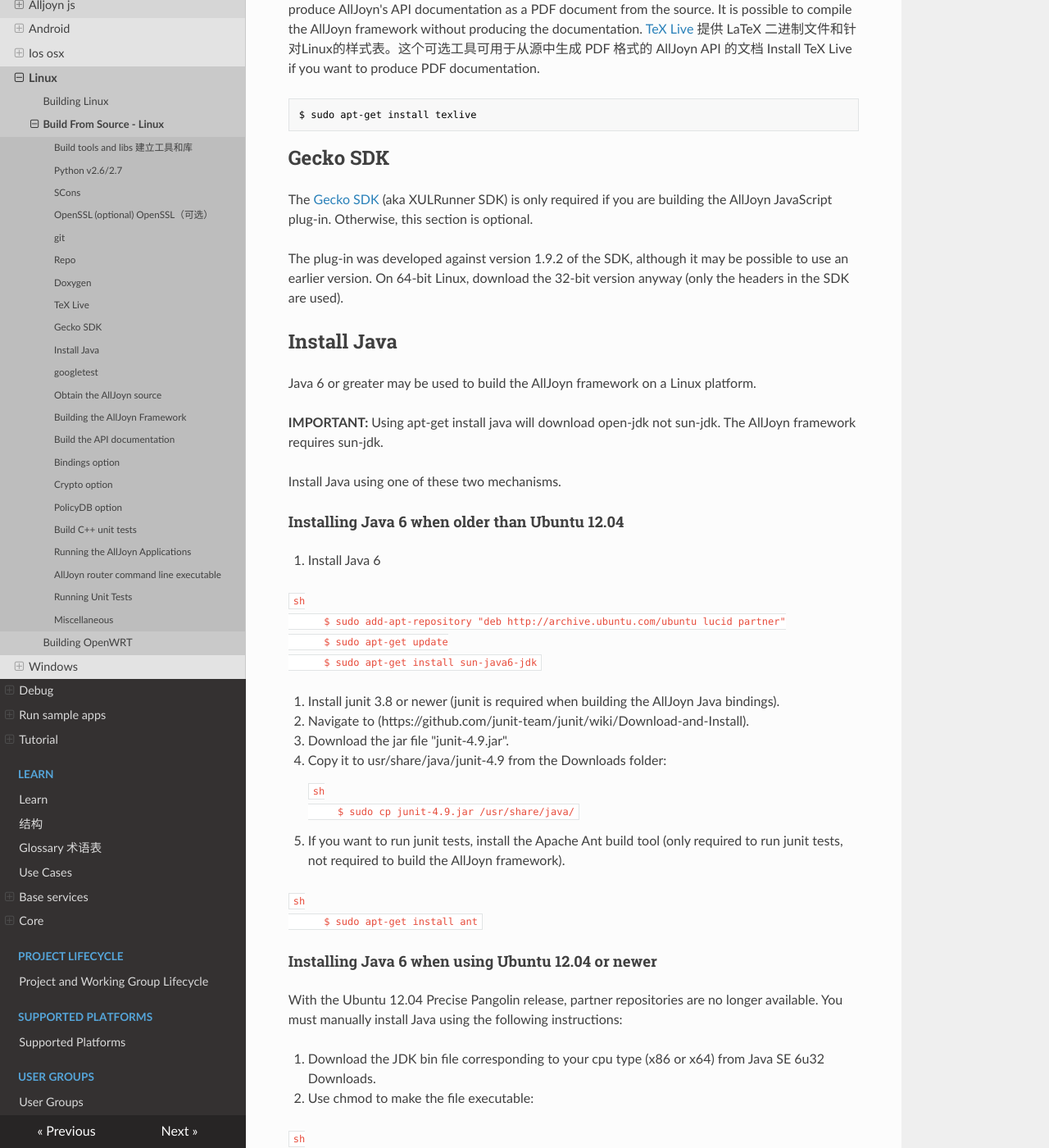
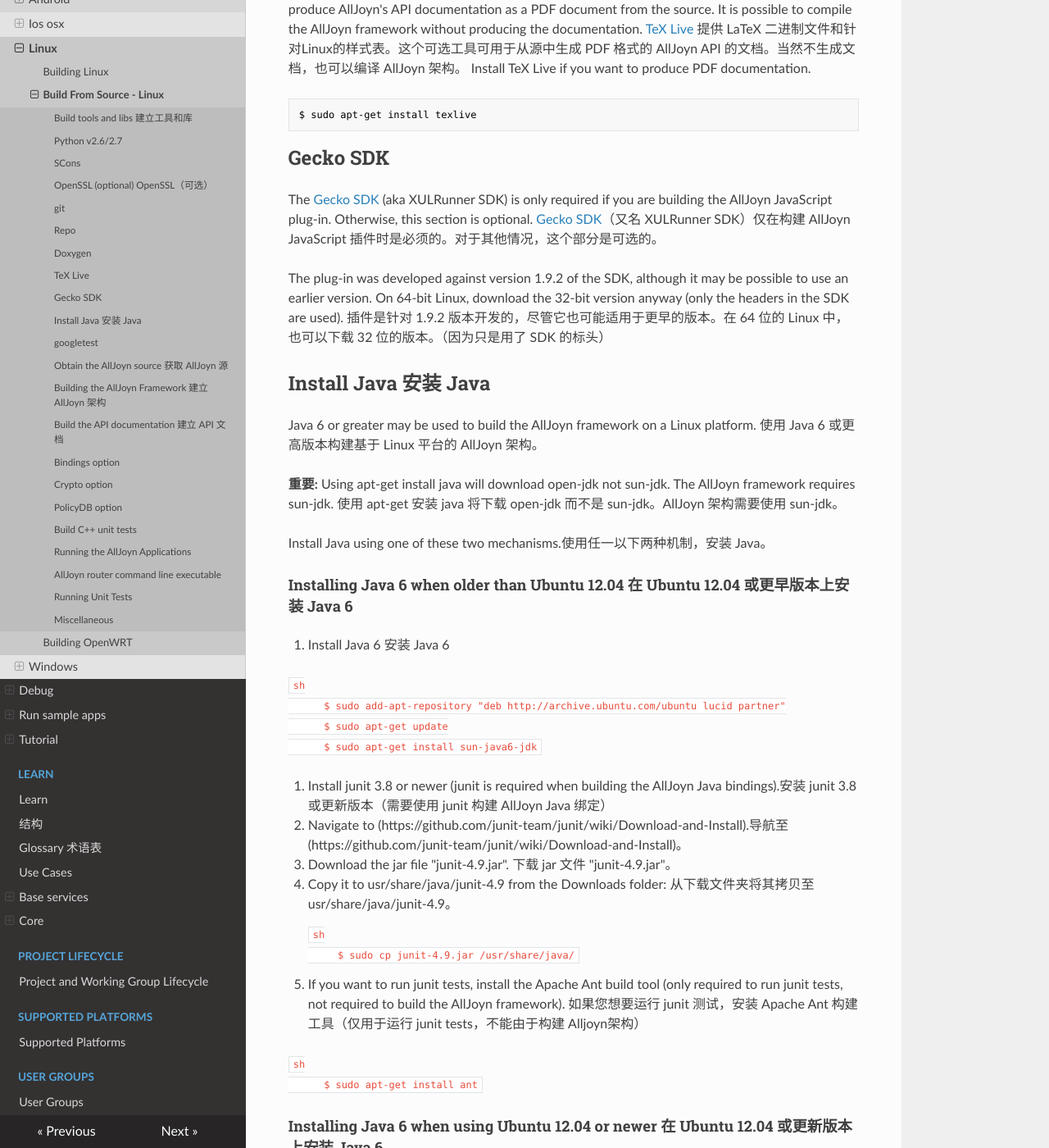
Before and after one commit to smart-conn/alljoyn-zh, an MkDocs documentation site: the page built from docs/develop/building/linux/build-source.md, in a window 1280 px wide and 1400 px high, scrolled down 4627 px. Shown: the whole window at 82% size. Built offline with MkDocs 1.6.1, drawn with Linux system fonts in a browser that asks for light colours; nearby versions of some CDN libraries; some of the changed text lies outside the part shown.

Commit message:
Update build-source.md

````diff
--- a/docs/develop/building/linux/build-source.md
+++ b/docs/develop/building/linux/build-source.md
@@ -216,7 +216,7 @@ and style sheets for Linux. This optional tool may be used to
 produce AllJoyn's API documentation as a PDF document from
 the source. It is possible to compile the AllJoyn framework
 without producing the documentation.
-[TeX Live](http://www.tug.org/texlive/) 提供 LaTeX 二进制文件和针对Linux的样式表。这个可选工具可用于从源中生成 PDF 格式的 AllJoyn API 的文档
+[TeX Live](http://www.tug.org/texlive/) 提供 LaTeX 二进制文件和针对Linux的样式表。这个可选工具可用于从源中生成 PDF 格式的 AllJoyn API 的文档。当然不生成文档，也可以编译 AllJoyn 架构。
 Install TeX Live if you want to produce PDF documentation.
 
 ```sh
@@ -228,25 +228,28 @@ $ sudo apt-get install texlive
 The [Gecko SDK](https://developer.mozilla.org/en/Gecko_SDK) (aka XULRunner SDK)
 is only required if you are building the AllJoyn JavaScript
 plug-in. Otherwise, this section is optional.
+[Gecko SDK](https://developer.mozilla.org/en/Gecko_SDK)（又名 XULRunner SDK）仅在构建 AllJoyn JavaScript 插件时是必须的。对于其他情况，这个部分是可选的。
 
 The plug-in was developed against version 1.9.2 of the SDK,
 although it may be possible to use an earlier version.
 On 64-bit Linux, download the 32-bit version anyway (only
 the headers in the SDK are used).
+插件是针对 1.9.2 版本开发的，尽管它也可能适用于更早的版本。在 64 位的 Linux 中，也可以下载 32 位的版本。（因为只是用了 SDK 的标头）
 
-## Install Java
+## Install Java 安装 Java
 
 Java 6 or greater may be used to build the AllJoyn framework
 on a Linux platform.
+使用 Java 6 或更高版本构建基于 Linux 平台的 AllJoyn 架构。
 
-**IMPORTANT:** Using apt-get install java will download open-jdk not
-sun-jdk. The AllJoyn framework requires sun-jdk.
+**重要:** Using apt-get install java will download open-jdk not
+sun-jdk. The AllJoyn framework requires sun-jdk. 使用 apt-get 安装 java 将下载 open-jdk 而不是 sun-jdk。AllJoyn 架构需要使用 sun-jdk。
 
-Install Java using one of these two mechanisms.
+Install Java using one of these two mechanisms.使用任一以下两种机制，安装 Java。
 
-#### Installing Java 6 when older than Ubuntu 12.04
+#### Installing Java 6 when older than Ubuntu 12.04 在 Ubuntu 12.04 或更早版本上安装 Java 6
 
-1. Install Java 6
+1. Install Java 6 安装 Java 6
 
    ```sh
       $ sudo add-apt-repository "deb http://archive.ubuntu.com/ubuntu lucid partner"
@@ -255,10 +258,10 @@ Install Java using one of these two mechanisms.
    ```
 
 2. Install junit 3.8 or newer (junit is required when building
-the AllJoyn Java bindings).
-   1. Navigate to (https://github.com/junit-team/junit/wiki/Download-and-Install).
-   2. Download the jar file "junit-4.9.jar".
-   3. Copy it to usr/share/java/junit-4.9 from the Downloads folder:
+the AllJoyn Java bindings).安装 junit 3.8或更新版本（需要使用 junit 构建 AllJoyn Java 绑定）
+   1. Navigate to (https://github.com/junit-team/junit/wiki/Download-and-Install).导航至 (https://github.com/junit-team/junit/wiki/Download-and-Install)。
+   2. Download the jar file "junit-4.9.jar". 下载 jar 文件 "junit-4.9.jar"。
+   3. Copy it to usr/share/java/junit-4.9 from the Downloads folder: 从下载文件夹将其拷贝至 usr/share/java/junit-4.9。
 
       ```sh
          $ sudo cp junit-4.9.jar /usr/share/java/
@@ -267,39 +270,41 @@ the AllJoyn Java bindings).
 3. If you want to run junit tests, install the Apache Ant build
 tool (only required to run junit tests, not required to build the
 AllJoyn framework).
+如果您想要运行 junit 测试，安装 Apache Ant 构建工具（仅用于运行 junit tests，不能由于构建 Alljoyn架构）
 
    ```sh
       $ sudo apt-get install ant
    ```
 
-#### Installing Java 6 when using Ubuntu 12.04 or newer
+#### Installing Java 6 when using Ubuntu 12.04 or newer 在 Ubuntu 12.04 或更新版本上安装 Java 6
 
 With the Ubuntu 12.04 Precise Pangolin release, partner
 repositories are no longer available. You must manually
 install Java using the following instructions:
+在 Ubuntu 12.04 Precise Pangolin 版本中，不再支持 partner 文件夹。您必须根据以下指导手动安装 Java。
 
 1. Download the JDK bin file corresponding to your cpu type
-(x86 or x64) from Java SE 6u32 Downloads.
+(x86 or x64) from Java SE 6u32 Downloads.从 Java SE 6u32 Downloads 中，根据相应 cpu 类型，下载 JDK bin 文件。
 
-2. Use chmod to make the file executable:
+2. Use chmod to make the file executable: 使用 chmod 让文件可执行：
 
    ```sh
       $ chmod +x jdk-6u32-linux-x64.bin
    ```
 
-3. Extract the bin file:
+3. Extract the bin file: 解压缩 bin 文件：
 
    ```sh
       $ ./jdk-6u32-linux-x64.bin
    ```
 
-4. Move extracted folder to /usr/lib/jvm/:
+4. Move extracted folder to /usr/lib/jvm/: 把解压缩的文件夹移动到 /usr/lib/jvm/：
 
    ```sh
       $ sudo mv jdk1.6.0_32 /usr/lib/jvm/
    ```
 
-5. Add the newly installed Java to the list of alternatives:
+5. Add the newly installed Java to the list of alternatives:把新安装的 Java 加入选择列表：
 
    ```sh
       $ sudo update-alternatives --install /usr/bin/javac javac
@@ -310,7 +315,7 @@ install Java using the following instructions:
       /usr/lib/jvm/jdk1.6.0_32/bin/javaws 2
    ```
 
-6. Choose default Java:
+6. Choose default Java: 选择默认 Java：
 
    ```sh
       $ sudo update-alternatives --config javac
@@ -318,13 +323,13 @@ install Java using the following instructions:
       $ sudo update-alternatives --config javaws
    ```
 
-7. Check Java version to verify it is installed correctly:
+7. Check Java version to verify it is installed correctly: 检查 Java 版本以确认它被正确安装：
 
    ```sh
       $ java -version
    ```
 
-   It should return something similar to:
+   It should return something similar to: 会返回类似这样语句：
 
    ```sh
       java version "1.6.0_26"
@@ -332,16 +337,16 @@ install Java using the following instructions:
       Java HotSpot(TM) 64-Bit Server VM (build 20.1-b02, mixed mode)
    ```
 
-8. Verify the symlinks all point to the new Java location:
+8. Verify the symlinks all point to the new Java location:验证所有指向新 Java 位置的 symlinks。
 
    ```sh
       $ ls -la /etc/alternatives/java*
    ```
 
 9. (Optional, but recommended) Enable Java plug-in for Mozilla
-Firefox (even for Chrome).
+Firefox (even for Chrome).（可选，但建议）在 Mozilla Firefox （或是 Chrome）中，开启插件功能。
 
-   * For 64-bit jdk:
+   * For 64-bit jdk: 为 64 为 jdk：
 
       ```sh
          $ sudo update-alternatives --install \
@@ -350,7 +355,7 @@ Firefox (even for Chrome).
          $ sudo update-alternatives --config mozilla-javaplugin.so
       ```
 
-   * For 32-bit jdk
+   * For 32-bit jdk： 为 32 为 jdk：
 
       ```sh
          $ sudo update-alternatives --install \
@@ -359,13 +364,13 @@ Firefox (even for Chrome).
          $ sudo update-alternatives --config mozilla-javaplugin.so
       ```
 
-   Test the Java web plug-in by going to http://www.java.com/en/download/testjava.jsp.
+   Test the Java web plug-in by going to http://www.java.com/en/download/testjava.jsp.通过访问 http://www.java.com/en/download/testjava.jsp 测试 Java web 插件。
 
 10.  Install junit 3.8 or newer (junit is required when building
-the AllJoyn Java bindings).
-   1. Navigate to https://github.com/junit-team/junit/wiki/Download-and-Install.
+the AllJoyn Java bindings).安装 junit 3.8 或更高版本（需要 junit 建立 AllJoyn Java 绑定）
+   1. Navigate to https://github.com/junit-team/junit/wiki/Download-and-Install.导航至 https://github.com/junit-team/junit/wiki/Download-and-Install。
    2. Download the jar file "junit-4.9.jar" and copy it to
-   usr/share/java/junit-4.9 from the Downloads folder:
+   usr/share/java/junit-4.9 from the Downloads folder:下载 jar 文件 "junit-4.9.jar" 并将其从 Downloads 文件夹拷贝至 usr/share/java/junit-4.9。
 
    ```sh
       $ sudo cp junit-4.9.jar /usr/share/java/
@@ -373,7 +378,7 @@ the AllJoyn Java bindings).
 
 11. If you want to run junit tests, install the Apache Ant build
 tool (only required to run junit tests, not required to build
-the AllJoyn framework).
+the AllJoyn framework).如果您想要运行 junit 测试，安装 Apache Ant 构建工具（仅用于运行 junit tests，不能由于构建 Alljoyn架构）。
 
    ```sh
       $ sudo apt-get install ant
@@ -385,16 +390,17 @@ Google Test is Google's framework for writing C++ tests.
 Google Test is an xUnit testing architecture used by the
 AllJoyn framework to test its C++ APIs. Google Test is optional,
 but is required for building the C++ unit tests.
+Google Test 是 Google 用于编写 C++ 测试的架构。Google Test 是 AllJoyn 架构用于测试其 API 的一种 xUnit 测试结构。Google Test 是可选的，但在建立 C++ 单元测试时是必需的。
 
-1. Open a browser and navigate to http://code.google.com/p/googletest/downloads/list.
-2. From the googletest download page, download gtest-1.7.0.zip.
+1. Open a browser and navigate to http://code.google.com/p/googletest/downloads/list.打开浏览器并导航至 http://code.google.com/p/googletest/downloads/list。
+2. From the googletest download page, download gtest-1.7.0.zip.从 googletest 下载页面，下载 gtest-1.7.0.zip。
 3. Unzip the contents of gtest-1.7.0.zip to a known location
-(e.g., $HOME/gtest/gtest-1.7.0).
+(e.g., $HOME/gtest/gtest-1.7.0).解压缩 gtest-1.7.0.zip 的内容到已知位置（如 $HOME/gtest/gtest-1.7.0）
 
-**IMPORTANT:** Do not use apt-get install libgtest-dev. Download
-the source code from code.google.com.
+**重要:** Do not use apt-get install libgtest-dev. Download
+the source code from code.google.com.不要使用 apt-install 安装 libgtest-dev。从 code.google.com 下载源代码。
 
-## Obtain the AllJoyn source
+## Obtain the AllJoyn source 获取 AllJoyn 源
 
 ```sh
 $ cd $HOME
@@ -404,9 +410,9 @@ $ git clone https://git.allseenalliance.org/gerrit/core/alljoyn.git
 $AJ_ROOT/core/alljoyn
 ```
 
-## Building the AllJoyn Framework
+## Building the AllJoyn Framework 建立 AllJoyn 架构
 
-Use the following commands to build the AllJoyn framework for Linux.
+Use the following commands to build the AllJoyn framework for Linux.使用以下命令建立针对 Linux 的 AllJoyn 架构。
 
 ```sh
 $ export JAVA_HOME="/usr/lib/jvm/java-6-sun" # or java-1.5.0-sun
@@ -415,7 +421,7 @@ $ export GECKO_BASE=~/xulrunner-sdk # for building Javascript binding
 $ cd $AJ ROOT/core/alljoyn
 ```
 
-For 32-bit:
+For 32-bit:对于 32 位：
 
 ```sh
 $ scons BINDINGS=<comma separated list(cpp,java,c,js)>
@@ -423,7 +429,7 @@ $ scons BINDINGS=<comma separated list(cpp,java,c,js)>
    ex) $ scons BINDINGS="cpp,java"
 ```
 
-For 64-bit:
+For 64-bit:对于 64 位：
 
 ```sh
 $ scons CPU=x86_64 BINDINGS=<comma separated list (cpp,java,c,js)>
@@ -431,27 +437,28 @@ $ scons CPU=x86_64 BINDINGS=<comma separated list (cpp,java,c,js)>
    ex) $ scons CPU=x86_64 BINDINGS="cpp,java"
 ```
 
-**NOTE:** For a full list of SCons command line options to build
-the AllJoyn framework, enter `scons -h`.
+**注意:** For a full list of SCons command line options to build
+the AllJoyn framework, enter `scons -h`.需要使用 SCons 命令的完全列表以建立 AllJoyn 架构，输入 `scons -h`。
 
-**NOTE:** Use the SCons variable `BINDINGS` to list the language
+**注意:** Use the SCons variable `BINDINGS` to list the language
 bindings for which you would like to build. To limit the build
 to just C++, for example, use BINDINGS=cpp. Use a comma-separated
 list for multiple bindings. For example, to build for Java and
 C++, use  BINDINGS=java,cpp.
+使用 SCons 变量 `BINDINGS` 列出您想要建立的语言绑定。举例说明，为了限制仅使用 C++ 构建,使用 BINGDINGS=cpp.在绑定多个语言的情况下，使用逗号分隔。举例说明，使用 Java 和 C++，那么 BINGDINGS=java,cpp。
 
-**NOTES**
+**N注意**
 
 * The path specified for the CLASSPATH environment variable
-is the full path name to the junit jar file that was downloaded earlier.
+is the full path name to the junit jar file that was downloaded earlier.CLASSPATH 环境变量指定的路径是之前下载的 junit jar 文件的完整路径名。
 * The path specified for the JAVA HOME environment variable
-is the path to the jdk directory.
+is the path to the jdk directory.JAVA HOME 环境变量指定的路径是 jdk 文件夹的路径。
 * For building Javascript on both Linux and Windows, we need
-the GECKO_BASE while building the AllJoyn framework.
+the GECKO_BASE while building the AllJoyn framework. 为了在 Linux 和 Windows 上建立 Javascript，我们在建立 AllJoyn 架构时需要 GECKO_BASE。
 * If you are building a version older than AllJoyn framework
-2.6, CPU=x86-64 will be required to build a 64-bit version of the AllJoyn framework.
+2.6, CPU=x86-64 will be required to build a 64-bit version of the AllJoyn framework.如果您使用早于 AllJoyn 架构 2.6 版本来建立，那么您需要 CPU=x86-64 建立一个 64 位版本的 AllJoyn 架构。
 
-### Possible build errors
+### Possible build errors 可能的构建错误
 
 `" ImportError: No module named argparse"` reported when reading
 `"File "../build_core/tools/bin/whitespace.py", line 18".`
@@ -463,11 +470,12 @@ $ sudo apt-get install python-setuptools
 $ sudo easy_install argparse
 ```
 
-## Build the API documentation
+## Build the API documentation 建立 API 文档
 
 By default, the AllJoyn API documentation is not built during
 the build stage (except for Java Docs). To build the API
 documentation use the following commands:
+默认情况下，AllJoyn API 文档不会在构建过程中建立（除 Java 文档之外）。使用以下命令建立 API 文档：
 
 ```sh
 $ scons DOCS=html
@@ -475,18 +483,20 @@ $ scons DOCS=pdf
 ```
 
 The documentation will be placed in <workspace>/alljoyn_core/docs/html
-or <workspace>/alljoyn_core/docs/latex.
+or <workspace>/alljoyn_core/docs/latex. 文档将会放置在 <workspace>/alljoyn_core/docs/html
+或 <workspace>/alljoyn_core/docs/latex.
 
 * Open <workspace>/alljoyn_core/docs/html/index.html in a web
-browser to view the documentation.
+browser to view the documentation. 查阅文档，请通过浏览器打开 <workspace>/alljoyn_core/docs/html/index.html
 * Open <workspace>/alljoyn_core/docs/refman.pdf in a PDF viewer
-to view the PDF documentation.
+to view the PDF documentation. 查阅 PDF 文档，请通过 PDF 浏览器打开 <workspace>/alljoyn_core/docs/refman.pdf。
 
-### Whitespace policy checker
+### Whitespace policy checker 空白符规则检查器
 
 By default, the whitespace policy checker does not run. If you are
 contributing changes to AllJoyn, you should run your builds with the
 whitespace checker enabled:
+默认情况下，空白符规则检查器不运行。如果您正在对 AllJoyn 的更改，您应该开启空白符规则检查器运行您修改的程序。
 
 ```sh
 $ scons WS=check
@@ -495,18 +505,20 @@ $ scons WS=check
 If the whitespace policy checker reports a whitespace policy
 violation, it lists which files have the violation. To see the
 lines of code that are violating the AllJoyn whitespace policy, run:
+如果空白符规则检查器报告了一项违规，它会列出是哪个文件违规了。为了找到违反了 AllJoyn 空白符规则的段落，运行：
 
 ```sh
 $ scons WS=detail
 ```
 
 Uncrustify can automatically fix your files to adhere to the whitespace policy.
+Uncrustify 能够根据空白符规则自动修复您的文件。
 
 ```sh
 $ scons WS=fix
 ```
 
-### Build variant
+### Build variant 建立变量
 
 By default, the AllJoyn framework builds the debug variant. To build
 the release version of the AllJoyn framework, use this:
````
